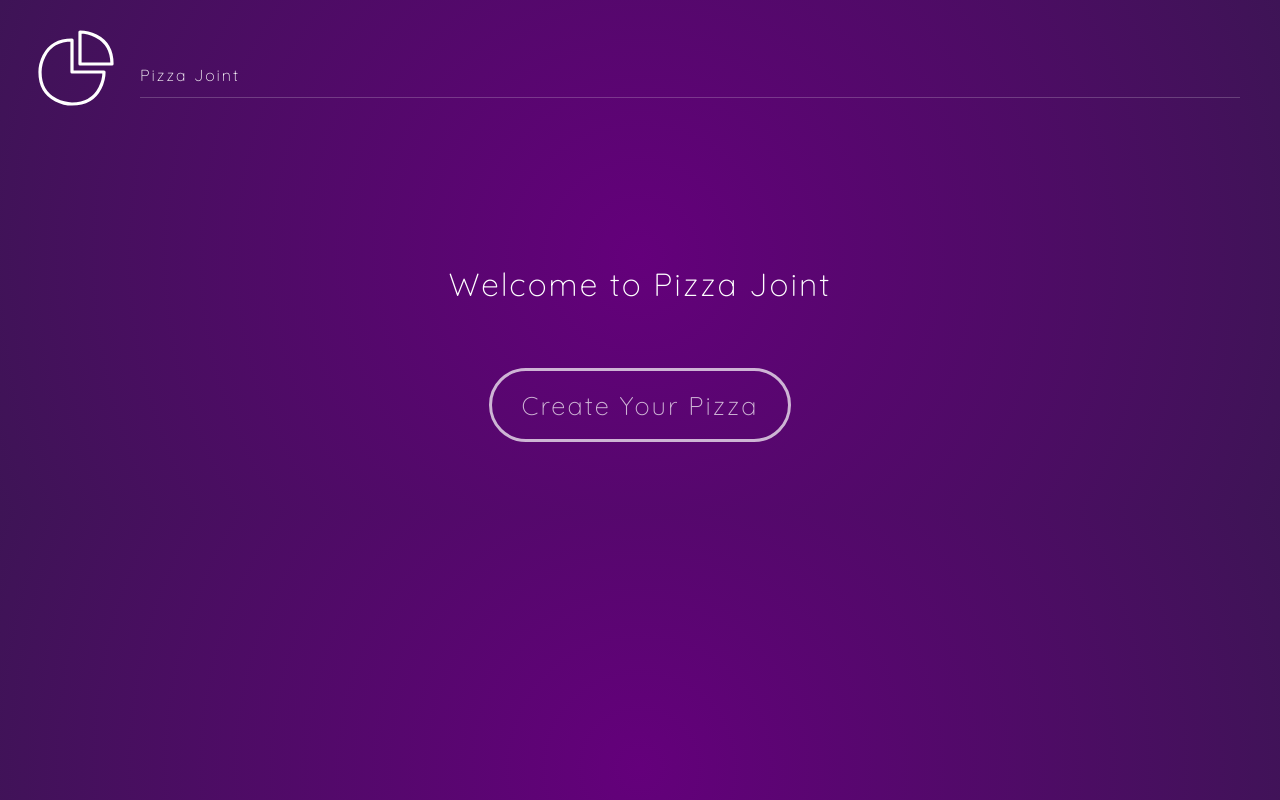
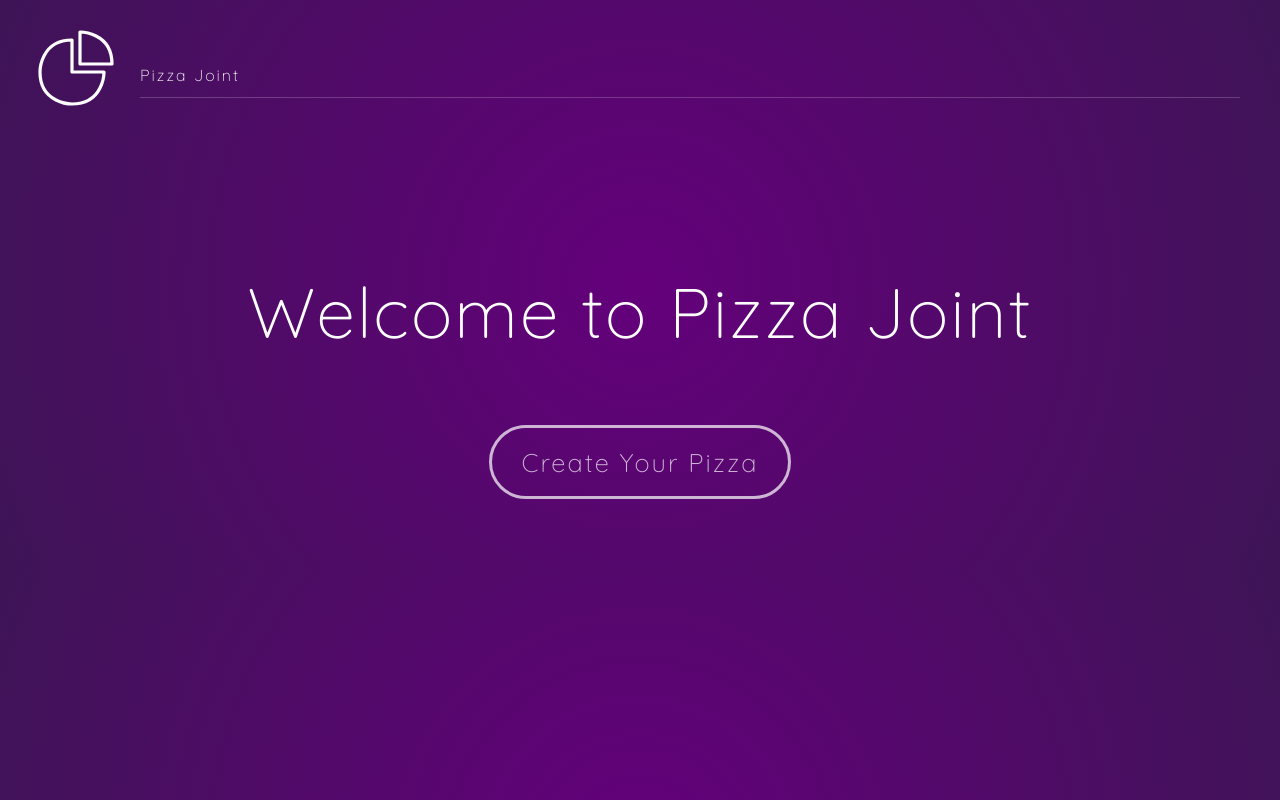
Before and after one commit to Surjendu-kar/Pizza-Joint-fm, a React (Vite) app: page / in a window 1280 px wide. Built offline with nearby package versions, Linux system fonts and the light colour scheme.

Commit message:
Enhance Home component with motion animations: replace static heading with animated motion.h2 for improved visual appeal and user engagement.

```diff
--- a/src/components/Home.tsx
+++ b/src/components/Home.tsx
@@ -1,9 +1,21 @@
 import { Link } from 'react-router-dom';
+import { motion } from 'motion/react';
 
 const Home = () => {
   return (
     <div className="home container">
-      <h2>Welcome to Pizza Joint</h2>
+      <motion.h2
+        initial={{ x: '-100vw' }}
+        animate={{
+          fontSize: '70px',
+          x: 0,
+        }}
+        transition={{
+          duration: 4,
+        }}
+      >
+        Welcome to Pizza Joint
+      </motion.h2>
       <Link to="/base">
         <button>Create Your Pizza</button>
       </Link>
```
